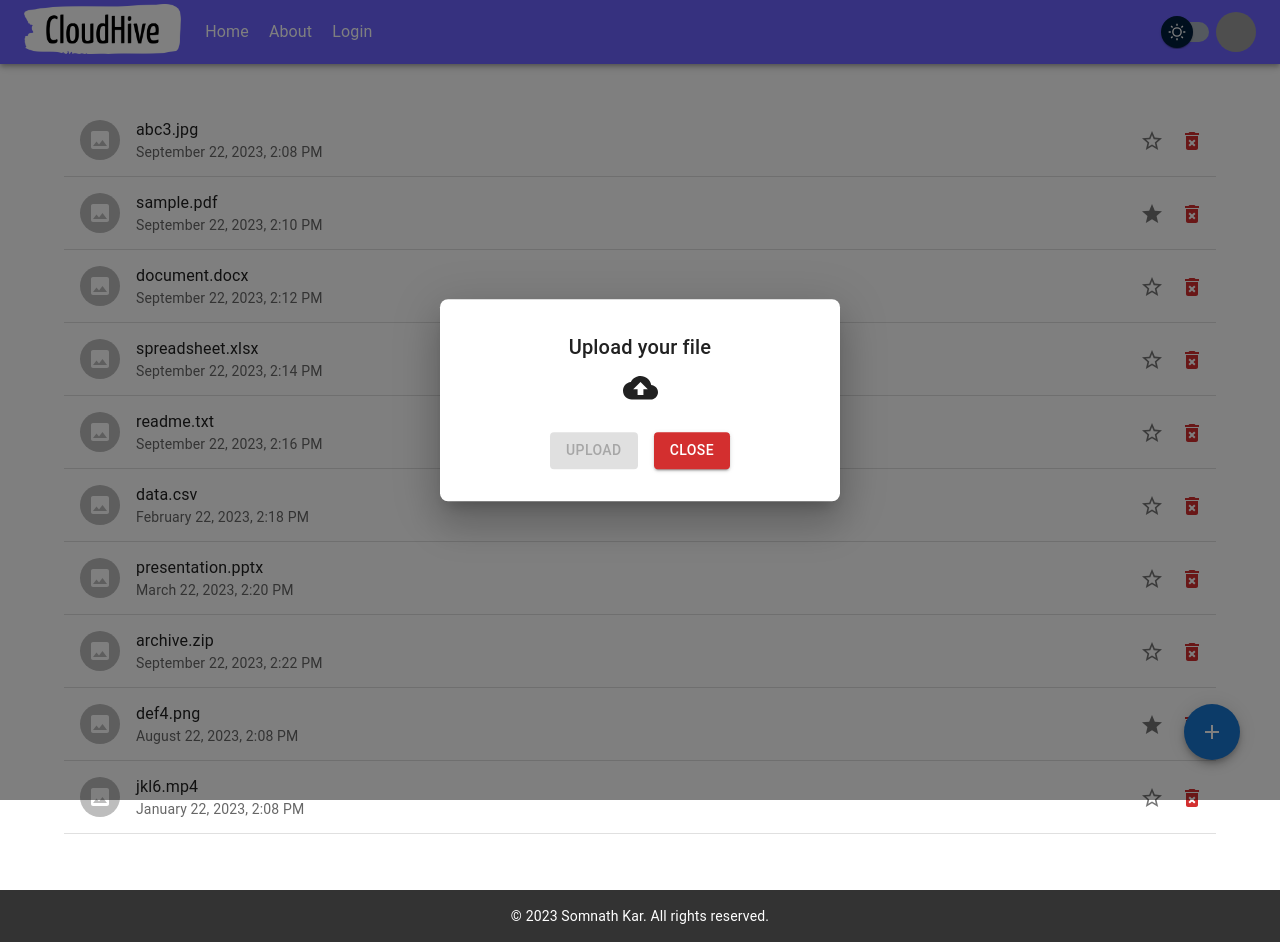
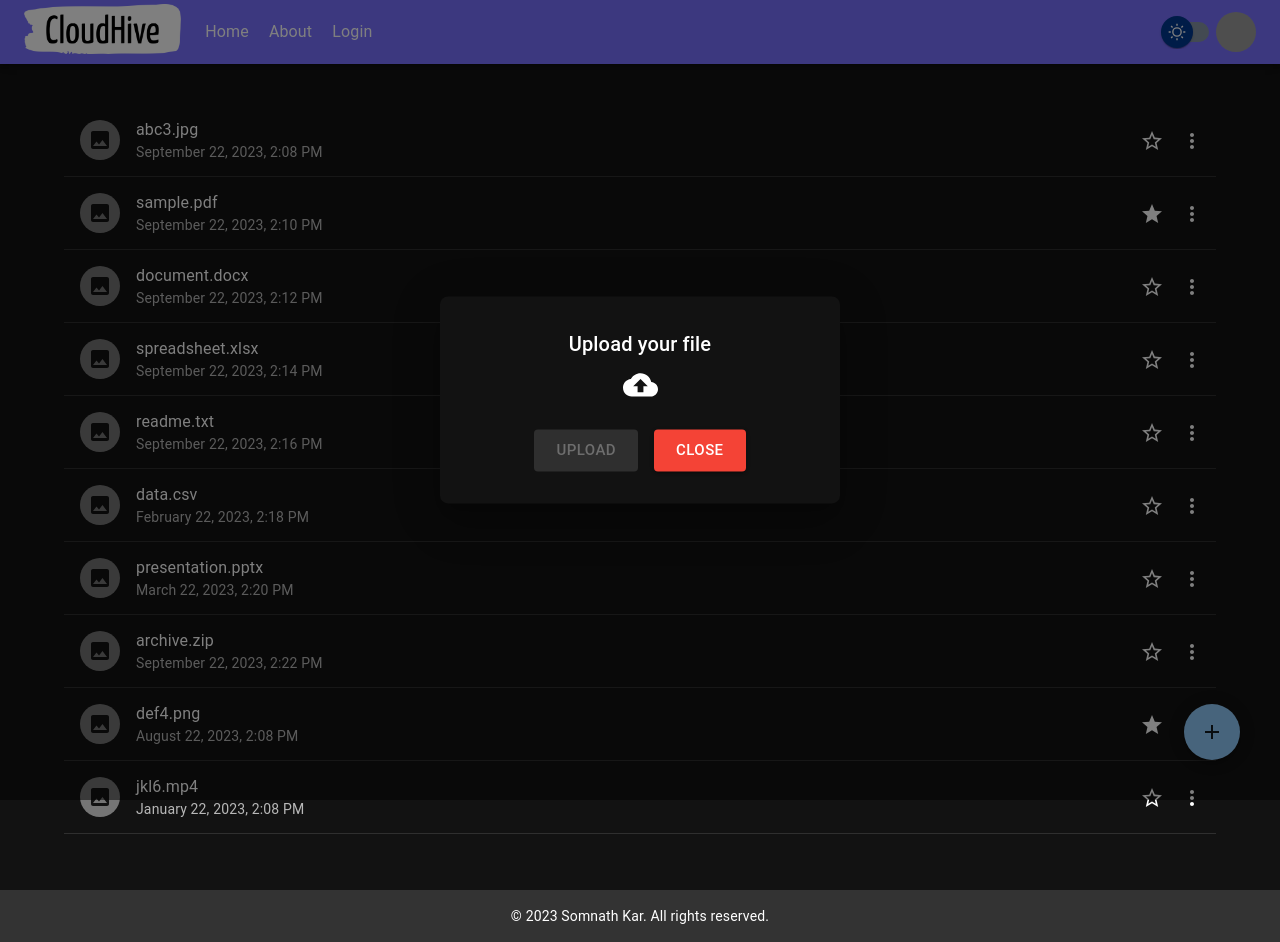
Before and after one commit to SomnathKar000/CloudHive, a React (Vite) app: page / in a window 1280 px wide. Both pictures are taken after a click on the element 1212 px from the left and 724 px from the top of the page. Built offline with nearby package versions, Linux system fonts and the light colour scheme; grey boxes are pictures that could not be loaded.

Commit message:
added redux into the project

```diff
--- a/package.json
+++ b/package.json
@@ -22,8 +22,10 @@
     "lucide-react": "^0.279.0",
     "react": "^18.2.0",
     "react-dom": "^18.2.0",
-    "react-redux": "^8.1.2",
+    "react-redux": "^8.1.3",
     "react-router-dom": "^6.16.0",
+    "redux": "^4.2.1",
+    "redux-thunk": "^2.4.2",
     "rollup-plugin-postcss": "^4.0.2"
   },
   "devDependencies": {
--- a/src/App.tsx
+++ b/src/App.tsx
@@ -1,14 +1,18 @@
 import Navbar from "./layout/Header";
-import Home from "./pages/Home";
-import Login from "./pages/Login";
-import SignUp from "./pages/SignUp";
+import Alert from "./components/Alert";
+import HomePage from "./pages/Home";
+import LoginPage from "./pages/Login";
+import SignUpPage from "./pages/SignUp";
 import { CssBaseline, createTheme, ThemeProvider } from "@mui/material";
 import { BrowserRouter, Route, Routes } from "react-router-dom";
+import { useSelector } from "react-redux";
+import { RootReducer } from "./redux/store";
 
 function App() {
+  const { mode } = useSelector((state: RootReducer) => state.theme);
   const theme = createTheme({
     palette: {
-      mode: "light",
+      mode,
     },
   });
 
@@ -17,10 +21,11 @@ function App() {
       <CssBaseline />
       <BrowserRouter>
         <Navbar />
+        <Alert />
         <Routes>
-          <Route path="/" element={<Home />} />
-          <Route path="/login" element={<Login />} />
-          <Route path="/sign-up" element={<SignUp />} />
+          <Route path="/" element={<HomePage />} />
+          <Route path="/login" element={<LoginPage />} />
+          <Route path="/sign-up" element={<SignUpPage />} />
         </Routes>
       </BrowserRouter>
     </ThemeProvider>
--- /dev/null
+++ b/src/components/Alert.tsx
@@ -0,0 +1,40 @@
+import * as React from "react";
+import Stack from "@mui/material/Stack";
+import Snackbar from "@mui/material/Snackbar";
+import MuiAlert, { AlertProps } from "@mui/material/Alert";
+import { RootReducer } from "../redux/store.ts";
+import { closeAlert } from "../redux/actions/alertActions";
+import { useDispatch, useSelector } from "react-redux";
+
+const Alert = React.forwardRef<HTMLDivElement, AlertProps>(function Alert(
+  props,
+  ref
+) {
+  return <MuiAlert elevation={6} ref={ref} variant="filled" {...props} />;
+});
+
+const AlertComponent = () => {
+  const dispatch = useDispatch();
+  const { open, type, message } = useSelector(
+    (state: RootReducer) => state.alert
+  );
+
+  const handleClose = (_?: React.SyntheticEvent | Event, reason?: string) => {
+    if (reason === "clickaway") {
+      return;
+    }
+
+    dispatch(closeAlert());
+  };
+  return (
+    <Stack spacing={2} sx={{ width: "100%" }}>
+      <Snackbar open={open} autoHideDuration={6000} onClose={handleClose}>
+        <Alert onClose={handleClose} severity={type} sx={{ width: "100%" }}>
+          {message}
+        </Alert>
+      </Snackbar>
+    </Stack>
+  );
+};
+
+export default AlertComponent;
--- a/src/components/FileItem.tsx
+++ b/src/components/FileItem.tsx
@@ -11,7 +11,7 @@ import {
 import { makeStyles } from "@mui/styles";
 
 import {
-  DeleteForever as Delete,
+  MoreVert,
   Image as ImageIcon,
   StarOutline,
   Star,
@@ -64,7 +64,7 @@ const FileItem: React.FC<FileItemProps> = ({
           edge="end"
           aria-label="options"
         >
-          <Delete color="error" />
+          <MoreVert />
         </IconButton>
       </ListItemSecondaryAction>
     </ListItem>
--- a/src/components/MUISwitch.tsx
+++ b/src/components/MUISwitch.tsx
@@ -1,5 +1,7 @@
 import { styled } from "@mui/material/styles";
 import Switch from "@mui/material/Switch";
+import { changeTheme } from "../redux/actions/themeActions";
+import { useDispatch } from "react-redux";
 
 const MaterialUISwitch = styled(Switch)(({ theme }) => ({
   width: 62,
@@ -49,7 +51,8 @@ const MaterialUISwitch = styled(Switch)(({ theme }) => ({
 }));
 
 const MUISwitch = () => {
-  return <MaterialUISwitch />;
+  const dispatch = useDispatch();
+  return <MaterialUISwitch onClick={() => dispatch(changeTheme())} />;
 };
 
 export default MUISwitch;
--- a/src/components/UploadBox.tsx
+++ b/src/components/UploadBox.tsx
@@ -9,6 +9,8 @@ import Typography from "@mui/material/Typography";
 import Modal from "@mui/material/Modal";
 import Container from "@mui/material/Container";
 import LoadingButton from "@mui/lab/LoadingButton";
+import { createAlert } from "../redux/actions/alertActions";
+import { useDispatch } from "react-redux";
 
 const style = {
   position: "absolute",
@@ -39,6 +41,7 @@ export default function SpeedDialWithModal() {
   const [loading, setLoading] = React.useState(false);
   const [fileSelected, setFileSelected] = React.useState(false);
 
+  const dispacth = useDispatch();
   const theme = useTheme();
 
   const handleOpen = () => {
@@ -55,6 +58,9 @@ export default function SpeedDialWithModal() {
     const selectedFile = e.target.files?.[0];
     if (selectedFile) {
       console.log("Selected file:", selectedFile);
+      dispacth(
+        createAlert({ message: "File Selected SuccessFully", type: "success" })
+      );
       setFileSelected(true);
     }
   };
@@ -64,6 +70,9 @@ export default function SpeedDialWithModal() {
     setTimeout(() => {
       handleLoaded();
       handleClose();
+      dispacth(
+        createAlert({ message: "File uploaded SuccessFully", type: "success" })
+      );
     }, 6000);
   };
 
@@ -117,6 +126,7 @@ export default function SpeedDialWithModal() {
                 loading={loading}
                 variant="contained"
                 color="primary"
+                size="large"
                 disabled={!fileSelected || loading}
               >
                 Upload
@@ -125,6 +135,7 @@ export default function SpeedDialWithModal() {
                 disabled={loading}
                 variant="contained"
                 color="error"
+                size="large"
                 onClick={handleClose}
               >
                 Close
--- a/src/main.tsx
+++ b/src/main.tsx
@@ -1,9 +1,13 @@
 import React from "react";
 import ReactDOM from "react-dom/client";
 import App from "./App.tsx";
+import { store } from "./redux/store.ts";
+import { Provider } from "react-redux";
 
 ReactDOM.createRoot(document.getElementById("root")!).render(
   <React.StrictMode>
-    <App />
+    <Provider store={store}>
+      <App />
+    </Provider>
   </React.StrictMode>
 );
--- /dev/null
+++ b/src/redux/actions/alertActions.ts
@@ -0,0 +1,22 @@
+import { Action } from "redux";
+
+export const CREATE_ALERT = "CREATE_ALERT";
+export const CLEAR_ALERT = "CLEAR_ALERT";
+export type AlerTtype = "error" | "info" | "success" | "warning";
+
+interface CreateAlertAction extends Action<typeof CREATE_ALERT> {
+  payload: { message: string; type: AlerTtype };
+}
+interface CloseAlertAction extends Action<typeof CLEAR_ALERT> {}
+
+export type AlertActions = CreateAlertAction | CloseAlertAction;
+
+export const createAlert = ({
+  message,
+  type,
+}: {
+  message: string;
+  type: AlerTtype;
+}): CreateAlertAction => ({ type: CREATE_ALERT, payload: { message, type } });
+
+export const closeAlert = (): CloseAlertAction => ({ type: CLEAR_ALERT });
--- /dev/null
+++ b/src/redux/actions/themeActions.ts
@@ -0,0 +1,6 @@
+import { Action } from "redux";
+export const CHANGE_THEME = "CHANGE_THEME";
+
+export interface ChangeThemeAction extends Action<typeof CHANGE_THEME> {}
+
+export const changeTheme = (): ChangeThemeAction => ({ type: CHANGE_THEME });
--- /dev/null
+++ b/src/redux/reducers/alertReducer.ts
@@ -0,0 +1,31 @@
+import {
+  AlerTtype,
+  AlertActions,
+  CREATE_ALERT,
+  CLEAR_ALERT,
+} from "../actions/alertActions";
+
+export interface AlertState {
+  open: boolean;
+  type: AlerTtype;
+  message: string;
+}
+
+export const initialState: AlertState = {
+  open: false,
+  type: "info",
+  message: "Provide your details",
+};
+
+export const alertReducer = (state = initialState, action: AlertActions) => {
+  if (action.type === CREATE_ALERT) {
+    const alert: AlertState = {
+      open: true,
+      type: action.payload.type,
+      message: action.payload.message,
+    };
+    return { ...state, ...alert };
+  } else if (action.type === CLEAR_ALERT) {
+    return { ...state, open: false };
+  } else return state;
+};
--- /dev/null
+++ b/src/redux/reducers/themeReducers.ts
@@ -0,0 +1,20 @@
+import { ChangeThemeAction, CHANGE_THEME } from "../actions/themeActions";
+
+export interface ThemeState {
+  mode: "light" | "dark";
+}
+
+const initialState: ThemeState = {
+  mode: "dark",
+};
+
+export const themeReducer = (
+  state = initialState,
+  action: ChangeThemeAction
+) => {
+  if (action.type === CHANGE_THEME) {
+    let mode = "light";
+    if (state.mode === "light") mode = "dark";
+    return { ...state, mode };
+  } else return state;
+};
--- /dev/null
+++ b/src/redux/store.ts
@@ -0,0 +1,20 @@
+import {
+  legacy_createStore as createStore,
+  combineReducers,
+  applyMiddleware,
+} from "redux";
+import { alertReducer, AlertState } from "./reducers/alertReducer";
+import { themeReducer, ThemeState } from "./reducers/themeReducers";
+import thunk from "redux-thunk";
+
+export interface RootReducer {
+  alert: AlertState;
+  theme: ThemeState;
+}
+
+const rootReducer = combineReducers({
+  alert: alertReducer,
+  theme: themeReducer,
+});
+
+export const store = createStore(rootReducer, applyMiddleware(thunk));
```
Also changed, not shown: 1 other file (tests, documents, lock files or other folders).
